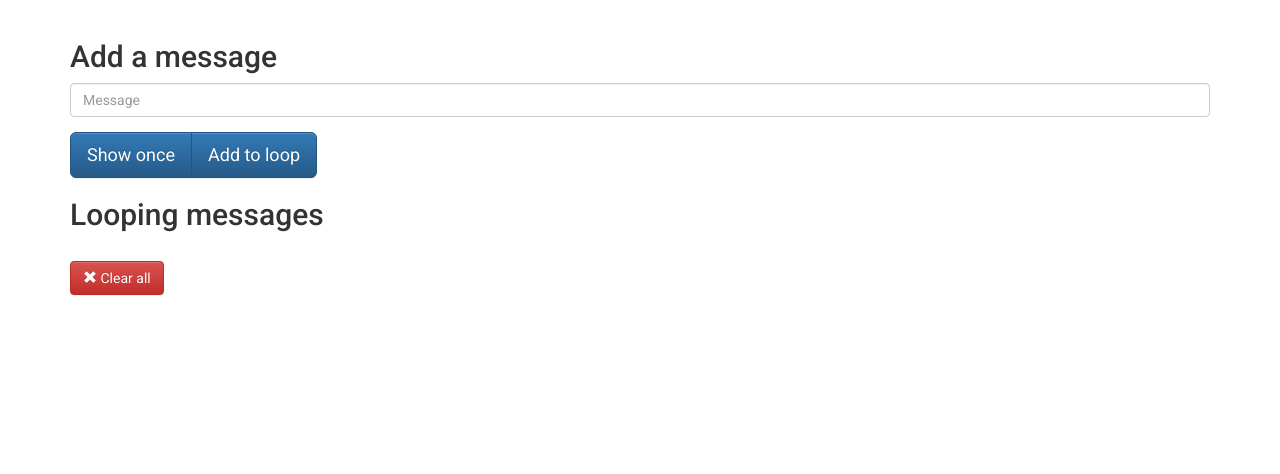
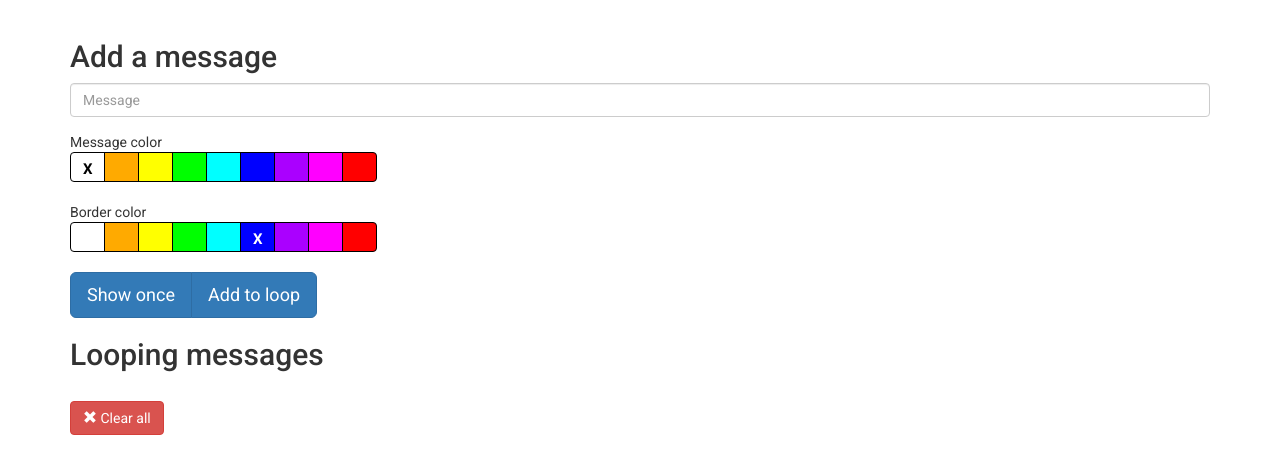
Before and after one commit to victorsand/ledmatrix, a website: page pi-server/static/index.html in a window 1280 px wide. Drawn offline with nearby package versions, Linux system fonts and the light colour scheme; no server answers.

Commit message:
simple color picker

```diff
--- a/pi-server/static/MainController.js
+++ b/pi-server/static/MainController.js
@@ -7,6 +7,10 @@ app.controller("MainController", function($scope, $http) {
 	var clearMessagesPath = "/clear";
 
 	$scope.recurringMessages = [];
+
+	$scope.colors = ['777', '710', '770', '070', '077', '007', '107', '707', '700'];
+	$scope.messageColorIndex = 0;
+	$scope.borderColorIndex = 5;
 
 	function post(url, data, sucessCallback, errorCallback) {
 		$http({
@@ -24,6 +28,16 @@ app.controller("MainController", function($scope, $http) {
 		}).then(successCallback, errorCallback);
 	};
 
+	$scope.selectBorderColor = function(index) {
+		console.log("Selecting border color", $scope.colors[index]);
+		$scope.borderColorIndex = index;
+	};
+
+	$scope.selectMessageColor = function(index) {
+		console.log("Selecting message color", $scope.colors[index]);
+		$scope.messageColorIndex = index;
+	};
+
 	$scope.refreshMessages = function() {
 		get(getMessagesPath, function success(response) {
 			console.log("Fetched messages", response);
@@ -38,8 +52,8 @@ app.controller("MainController", function($scope, $http) {
 		console.log("Adding recurring message:", message);
 		post(addRecurringMessagePath, {
 				message: message,
-				messageColor: "777",
-				borderColor: "007"
+				messageColor: $scope.colors[$scope.messageColorIndex],
+				borderColor: $scope.colors[$scope.borderColorIndex]
 		}, function success(response) {
 			console.log("Added recurring message", response);
 			$scope.recurringMessages = response.data.recurringMessages;
@@ -53,8 +67,8 @@ app.controller("MainController", function($scope, $http) {
 		console.log("Showing temporary message:", message);
 		post(showTemporaryMessagePath, {
 				message: message,
-				messageColor: "777",
-				borderColor: "007"
+				messageColor: $scope.colors[$scope.messageColorIndex],
+				borderColor: $scope.colors[$scope.borderColorIndex]
 		}, function success(response) {
 			console.log("Showing temporary message", response);
 		}, function error(response) {
@@ -75,10 +89,10 @@ app.controller("MainController", function($scope, $http) {
 
 	$scope.clearMessages = function() {
 		console.log("Clearing all messages");
-		post(clearMessagesPath, null, function success(response) {
+		post(clearMessagesPath, {}, function success(response) {
 			console.log("Cleared messages", response);
 		}, function error(response) {
-			console.error("Failed to clear messages", clear);
+			console.error("Failed to clear messages", response);
 		});
 	};
 
--- a/pi-server/static/index.html
+++ b/pi-server/static/index.html
@@ -5,7 +5,6 @@
 	<meta name="viewport" content="width=device-width, initial-scale=1">
 	<script src="https://code.jquery.com/jquery-2.2.2.min.js" integrity="sha256-36cp2Co+/62rEAAYHLmRCPIych47CvdM+uTBJwSzWjI=" crossorigin="anonymous"></script>
 	<link rel="stylesheet" href="https://maxcdn.bootstrapcdn.com/bootstrap/3.3.6/css/bootstrap.min.css" integrity="sha384-1q8mTJOASx8j1Au+a5WDVnPi2lkFfwwEAa8hDDdjZlpLegxhjVME1fgjWPGmkzs7" crossorigin="anonymous">
-	<link rel="stylesheet" href="https://maxcdn.bootstrapcdn.com/bootstrap/3.3.6/css/bootstrap-theme.min.css" integrity="sha384-fLW2N01lMqjakBkx3l/M9EahuwpSfeNvV63J5ezn3uZzapT0u7EYsXMjQV+0En5r" crossorigin="anonymous">
 	<script src="https://maxcdn.bootstrapcdn.com/bootstrap/3.3.6/js/bootstrap.min.js" integrity="sha384-0mSbJDEHialfmuBBQP6A4Qrprq5OVfW37PRR3j5ELqxss1yVqOtnepnHVP9aJ7xS" crossorigin="anonymous"></script>
 	<link rel="stylesheet" href="style.css">
 	<link href='https://fonts.googleapis.com/css?family=Fira+Sans:400,500,700,300|Roboto:400,300,500,700' rel='stylesheet' type='text/css'>
@@ -14,18 +13,57 @@
 
 <body ng-app="myApp">
 	<div class="container" ng-controller="MainController">
+
 		<div class="row">
-			<div class="col-md-12">
+			<div class="col-x2-12">
 				<h1>{{ title }}</h1>
 			</div>
 		</div>
+
 		<div class="row">
-			<div class="col-md-12">
+			<div class="col-xs-12">
 				<h2>Add a message</h2>
 				<div class="form-group">
 					<label for="messageInput" class="inputLabel">Message</label>
 					<input type="text" class="form-control" id="messageInput" placeholder="Message" ng-model="messageInput">
 				</div>
+			</div>
+		</div>
+
+		<div class="row colors">
+			<div class="col-xs-12">
+				<p class="color-header">Message color</p>
+			</div>
+		</div>
+
+		<div class="row colors">
+			<div class="col-xs-12">
+				<div class="btn-group">
+					<button type="button" ng-repeat="color in colors" id={{ color }} class="btn btn-{{ color }}" ng-click="selectMessageColor($index)">{{ color == colors[messageColorIndex] ? "X" : ""}}</button>
+				</div>
+			</div>
+		</div>
+
+		<br />
+
+		<div class="row colors">
+			<div class="col-xs-12">
+				<p class="color-header">Border color</p>
+			</div>
+		</div>
+
+		<div class="row colors">
+			<div class="col-xs-12">
+				<div class="btn-group">
+					<button type="button" ng-repeat="color in colors" id={{ color }} class="btn btn-{{ color }}" ng-click="selectBorderColor($index)">{{ color == colors[borderColorIndex] ? "X" : ""}}</button>
+				</div>
+			</div>
+		</div>
+
+		<br />
+
+		<div class="row">
+			<div class="col-xs-12">
 				<div class="btn-group">
 					<button type="button" class="btn btn-lg btn-primary" ng-click="showTemporaryMessage(messageInput)">Show once</button>
 					<button type="button" class="btn btn-lg btn-primary" ng-click="addRecurringMessage(messageInput)">Add to loop</button>
@@ -34,7 +72,7 @@
 		</div>
 
 		<div class="row">
-			<div class="col-md-12">
+			<div class="col-xs-12">
 				<h2>Looping messages</h2>
 				<table class="table table-striped">
 					<tbody>
@@ -49,7 +87,7 @@
 
 		<div class="row">
 			<div class="col-md-12">
-				<button type="button" class="btn btn-danger"><span class="glyphicon glyphicon-remove" aria-hidden="true"></span> Clear all</button>
+				<button type="button" class="btn btn-danger" ng-click="clearMessages()"><span class="glyphicon glyphicon-remove" aria-hidden="true"></span> Clear all</button>
 			</div>
 		</div>
 
--- a/pi-server/static/style.css
+++ b/pi-server/static/style.css
@@ -2,6 +2,73 @@
 	display: none;
 }
 
+.colors .btn {
+	border-color: #000;
+	font-size: 15px;
+	font-weight: bolder;
+	height: 30px;
+	width: 35px;
+}
+
+.colors .btn.selected {
+	border: 3px solid #000;
+}
+
+
 body {
 	font-family: 'Roboto', sans-serif;
 }
+
+.btn-777, .btn-777:focus {
+	background-color: #fff;
+	color: #000;
+}
+
+.btn-770, .btn-770:focus {
+	background-color: #ff0;
+	color: #000;
+}
+
+.btn-710, .btn-710:focus {
+	background-color: #fa0;
+	color: #000;
+}
+
+.btn-070, .btn-070:focus {
+	background-color: #0f0;
+	color: #000;
+}
+
+.btn-077, .btn-077:focus {
+	background-color: #0ff;
+	color: #000;
+}
+
+.btn-007, .btn-007:focus {
+	background-color: #00f;
+	color: #fff;
+}
+
+.btn-107, .btn-107:focus {
+	background-color: #a0f;
+	color: #fff;
+}
+
+.btn-707, .btn-707:focus {
+	background-color: #f0f;
+	color: #fff;
+}
+
+.btn-701, .btn-701:focus {
+	background-color: #f0a;
+	color: #fff;
+}
+
+.btn-700, .btn-700:focus {
+	background-color: #f00;
+	color: #fff;
+}
+
+.color-header {
+	margin-bottom: 0px;
+}
```
